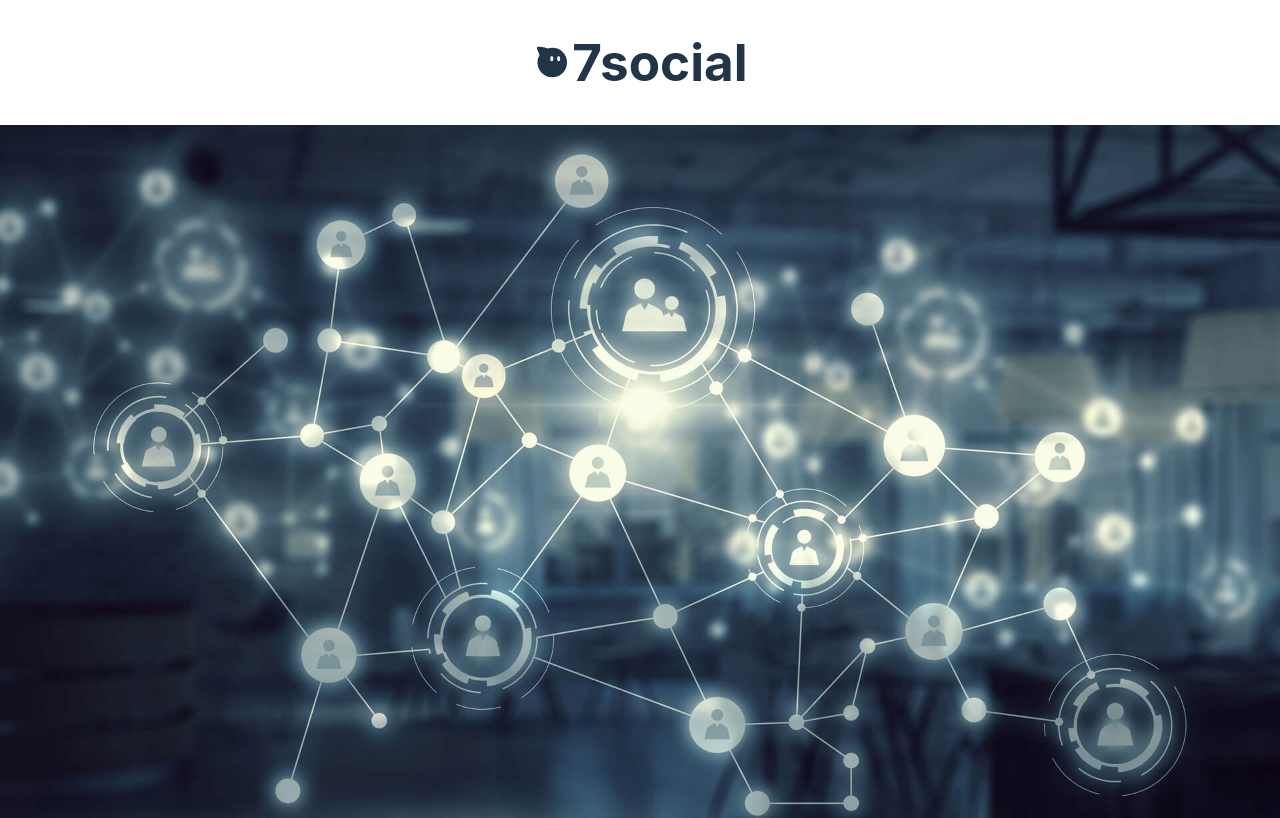
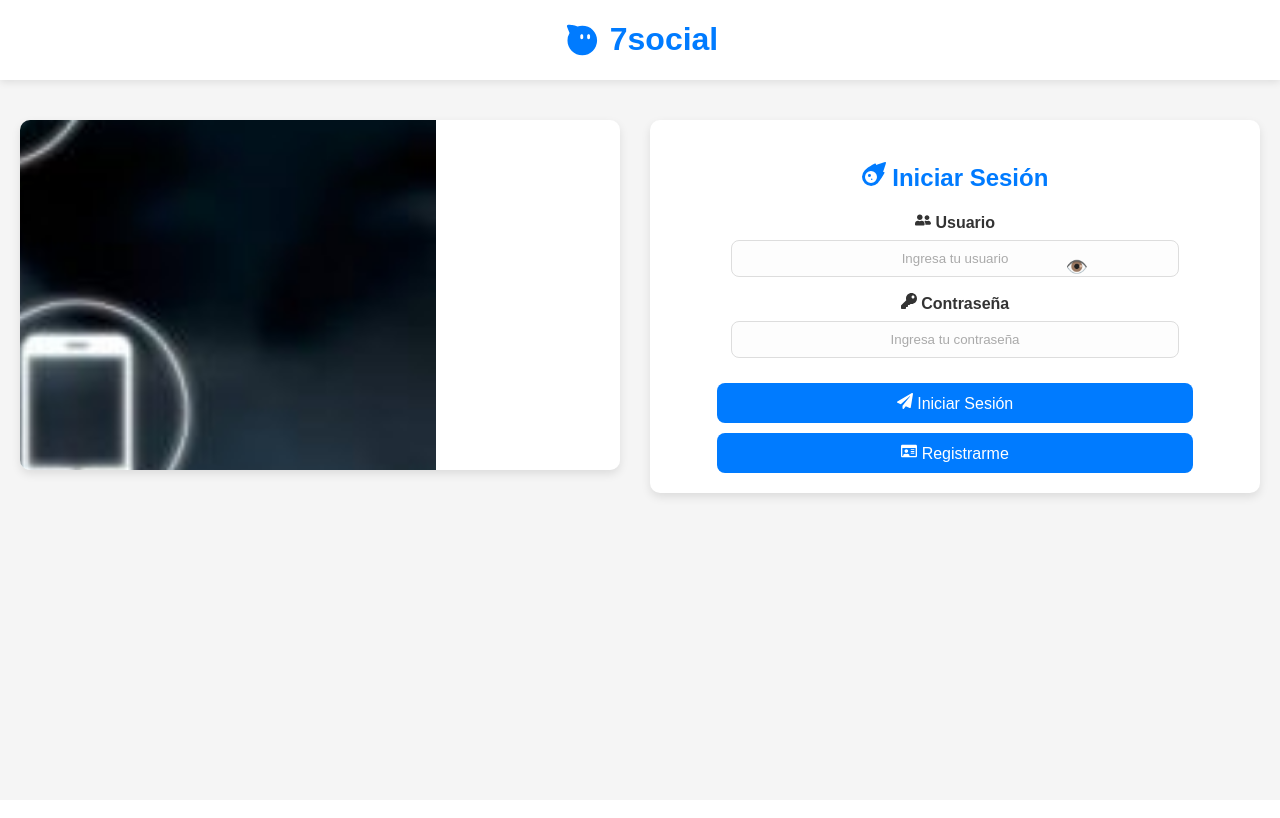
Before and after one commit to Aguiar623/7social, a React (Vite) app in the folder 7SOCIAL-FRONTED/: page / in a window 1280 px wide. Shown: the top 818 px of the page. Built offline with nearby package versions, Linux system fonts and the light colour scheme.

Commit message:
acomodando el home

```diff
--- a/7SOCIAL-FRONTED/src/pages/Home.css
+++ b/7SOCIAL-FRONTED/src/pages/Home.css
@@ -1,205 +1,171 @@
+  /* --- RESET GENERAL --- */
 html, body {
   margin: 0;
   padding: 0;
-    overflow-x: hidden; /* Evita scroll horizontal */
+  overflow-x: hidden;
+  font-family: "Poppins", sans-serif;
+  background-color: #f5f5f5;
 }
 
 *, *::before, *::after {
   box-sizing: border-box;
 }
 
-  .titulo-home{
-    width: 100%; /* Ocupa todo el ancho de la pantalla */
-    height: auto;
+/* --- TÍTULO --- */
+.titulo-home {
+  width: 100%;
+  text-align: center;
+  background-color: white;
+  padding: 20px 10px;
+  box-shadow: 0 2px 8px rgba(0,0,0,0.1);
+  position: sticky;
   top: 0;
-    left: 0;
-    text-align: center; /* Centrar el texto */
-    background-color: #f5f5f5; /* Fondo claro */
-    padding: 30px 10px;
-    z-index: 1000; /* Para que esté por encima del resto */
+  z-index: 100;
 }
 
 .titulo-home h1 {
   margin: 0;
-    font-size: 2.5rem;
+  font-size: 2rem;
   color: #007bff;
+  display: flex;
+  justify-content: center;
+  align-items: center;
+  gap: 8px;
 }
 
+/* --- CONTENEDOR PRINCIPAL --- */
 .home-container {
-    width: auto;
-    height: auto; /* Ocupa toda la altura de la pantalla */
   display: flex;
-    justify-content: flex-start;
-    align-items: stretch;
-    background-color: #f5f5f5; /* Fondo claro */
-    padding: 40px; /* Espaciado interno */
-    padding-top: 10px;
+  justify-content: center;
+  align-items: flex-start;
+  flex-wrap: wrap;
   gap: 30px;
-    padding-left: 30px;
+  padding: 40px 20px;
 }
 
-  .home-content {
-    text-align: left;
-    background-color: #ffffff; /* Fondo blanco para el contenido */
-    padding: 10px 10px;
+/* --- CARRUSEL --- */
+.carousel {
+  flex: 1 1 550px;
+  max-width: 600px;
   border-radius: 10px;
-    box-shadow: 0 4px 6px rgba(0, 0, 0, 0.1);
+  overflow: hidden;
+  position: relative;
+  box-shadow: 0 4px 10px rgba(0,0,0,0.1);
 }
 
-  .home-content h1 {
-    font-size: 2.5rem;
-    color: #007bff; /* Color principal */
-    margin-bottom: 20px;
+.carousel-track {
+  display: flex;
+  width: 400%;
+  animation: scroll 12s infinite linear;
 }
 
-  .home-content p {
-    font-size: 1.2rem;
-    color: #333;
-    margin-bottom: 30px;
+.carousel-image {
+  width: 100%;
+  height: 350px;
+  object-fit: cover;
+  flex-shrink: 0;
 }
 
-  .home-button:hover {
-    background-color: #0056b3; /* Azul más oscuro al pasar el mouse */
+@keyframes scroll {
+  0% { transform: translateX(0); }
+  25% { transform: translateX(-100%); }
+  50% { transform: translateX(-200%); }
+  75% { transform: translateX(-300%); }
+  100% { transform: translateX(0); }
 }
 
-/* Contenedor del carrete */
-  .carousel {
-    flex: 2;
-    max-width: 600px; /* Ajusta el ancho máximo */
-    overflow: hidden; /* Oculta las imágenes que no están visibles */
+/* --- LOGIN / REGISTRO --- */
+.login-bar {
+  flex: 1 1 300px;
+  background-color: white;
+  padding: 20px 25px;
   border-radius: 10px;
-    box-shadow: 0 4px 6px rgba(0, 0, 0, 0.1); /* Sombra */
-  }
-
-/* Track para las imágenes */
-  .carousel-track {
-    display: flex;
-    width: 100%;
-    animation: scroll 10s infinite linear; /* Animación para desplazamiento */
-  }
-
-/* Imágenes dentro del track */
-  .carousel-image {
-    width: 100%; /* Cada imagen ocupa el ancho del contenedor */
-    max-height: 400px;
-    flex-shrink: 0; /* Evita que las imágenes se redimensionen */
-    object-fit: cover;
-  }
-
-/* Animación de desplazamiento */
-  @keyframes scroll {
-  0% {
-    transform: translateX(0);
-  }
-  100% {
-    transform: translateX(-300%); /* Ajusta dependiendo del número de imágenes */
-    }
-  }
-
-  .login-bar {
-    flex: 1;
-    width: 100%;
-    padding: 5px;
-    background-color: #ffffff;
-    border-radius: 10px;
-    box-shadow: 0 4px 6px rgba(0, 0, 0, 0.1);
-    flex-shrink: 0;
+  box-shadow: 0 4px 10px rgba(0,0,0,0.1);
   text-align: center;
 }
 
 .login-bar h2 {
-    text-align: center;
-    margin-bottom: 20px;
-    font-size: 1.5rem;
+  margin-bottom: 15px;
   color: #007bff;
 }
 
+/* --- FORMULARIO --- */
 .form-group {
   margin-bottom: 15px;
-    color: rgb(14, 14, 14);
   display: flex;
   flex-direction: column;
   align-items: center;
 }
 
 .form-group label {
+  font-weight: bold;
+  color: #333;
   margin-bottom: 5px;
-    font-weight: bold;
-    color: black;
+}
+
+.form-group input {
+  width: 80%;
+  padding: 10px;
+  border-radius: 8px;
+  border: 1px solid #ddd;
+  background-color: #fdfdfd;
   text-align: center;
 }
 
-  .form-group input {
-    width: 40%;
-    padding: 10px;
-    color: black;
-    background-color: rgb(253, 252, 252);
-    border: 1px solid #ddd;
-    border-radius: 5px;
-    text-align: center;
-  }
-
-  .form-group input::placeholder{
-    color:#9d9898;
-    opacity: 1;
-  }
-
-  .form-group .info {
-  margin-top: 5px;
-  color: #555;
-  font-size: 14px;
-  text-align: center;
+.form-group input::placeholder {
+  color: #aaa;
 }
 
 .login-button {
-    width: 60%;
+  width: 85%;
+  margin-top: 10px;
   padding: 10px;
   background-color: #007bff;
+  border: none;
   color: white;
-    border: none;
-    border-radius: 10px;
+  border-radius: 8px;
+  cursor: pointer;
   font-size: 1rem;
-    cursor: pointer;
-    transition: background-color 0.3s ease;
-    margin-top: 15px;
+  transition: all 0.3s ease;
 }
 
 .login-button:hover {
   background-color: #0056b3;
 }
 
-  .loading-spinner {
-    text-align: center;
-    margin-bottom: 15px;
-    font-size: 1.2rem;
-    color: #007bff;
-  }
-
-  .input-container {
-      position: relative;
-      width: 250px;
-    }
-    input {
-      width: 100%;
-      padding: 10px 40px 10px 10px;
-      font-size: 16px;
-    }
-
-  .toggle-eye {
+.toggle-eye,
+.toggle-eye1 {
   position: absolute;
-      right: 220px;
-      top: 58%;
-      transform: translateY(-100%);
+  right: 15%;
+  transform: translateY(-140%);
   cursor: pointer;
   font-size: 18px;
 }
 
+/* --- CARGANDO --- */
+.loading-spinner {
+  color: #007bff;
+  font-size: 1.2rem;
+  margin-bottom: 15px;
+}
 
-  .toggle-eye1 {
-      position: absolute;
-      right: 215px;
-      top: 102%;
-      transform: translateY(-130%);
-      cursor: pointer;
-      font-size: 18px;
+/* --- 🔹 RESPONSIVE --- */
+@media (max-width: 768px) {
+  .home-container {
+    flex-direction: column;
+    align-items: center;
+    padding: 20px;
   }
+
+  .carousel-image {
+    height: 250px;
+  }
+
+  .titulo-home h1 {
+    font-size: 1.5rem;
+  }
+
+  .login-bar {
+    width: 90%;
+  }
+}
--- a/7SOCIAL-FRONTED/src/pages/Home.jsx
+++ b/7SOCIAL-FRONTED/src/pages/Home.jsx
@@ -88,141 +88,89 @@ const Home = () => {
   };
 
   return (
-    <div className="flex flex-col items-center justify-center min-h-screen bg-gradient-to-br from-gray-900 to-gray-700 text-white p-4">
-      {/* Título */}
-      <h1 className="flex items-center gap-2 text-3xl md:text-4xl font-bold mb-6">
-        <AiFillAliwangwang size={40} />
-        7social
-      </h1>
-
-      {/* Contenedor principal responsive */}
-      <div className="flex flex-col md:flex-row w-full max-w-5xl bg-gray-800 rounded-2xl shadow-lg overflow-hidden">
+  <>
+    <div className="titulo-home">
+      <h1><AiFillAliwangwang size={40}/>7social</h1>
+      </div>
+    <div className="home-container">
       {/* Carrete de imágenes */}
-        <div className="w-full md:w-1/2 relative">
-          <div className="flex overflow-x-auto snap-x snap-mandatory scrollbar-hide">
-            {["/images/social-1.jpg", "/images/social-2.jpg", "/images/social-3.png", "/images/social-4.png"].map(
-              (src, i) => (
-                <img
-                  key={i}
-                  src={src}
-                  alt={`Imagen ${i + 1}`}
-                  className="w-full h-64 md:h-full object-cover snap-center"
-                />
-              )
-            )}
+      <div className="carousel">
+        <div className="carousel-track">
+          <img src="/images/social-1.jpg" alt="Imagen 1" className="carousel-image" />
+          <img src="/images/social-2.jpg" alt="Imagen 2" className="carousel-image" />
+          <img src="/images/social-3.png" alt="Imagen 3" className="carousel-image" />
+          <img src="/images/social-4.png" alt="Imagen 4" className="carousel-image" />
         </div>
       </div>
-
-        {/* Panel de login / registro */}
-        <div className="w-full md:w-1/2 p-6 md:p-10 flex flex-col justify-center bg-gray-900">
-          {loading && <div className="text-center mb-4 animate-pulse">Cargando...</div>}
-
+      {/* Barra de inicio de sesión o registro */}
+      <div className="login-bar">
+        {loading && <div className="loading-spinner">Cargando...</div>} {/* Indicador de carga */}
         {isRegistering ? (
           <>
-              <h2 className="text-2xl font-bold mb-4 flex items-center gap-2">
-                <FaRegIdCard /> Registrarse
-              </h2>
-              <form onSubmit={handleLoginSubmit} className="flex flex-col gap-3">
-                <input
-                  type="text"
-                  id="register-name"
-                  placeholder="Nombre"
-                  className="p-2 rounded bg-gray-700 focus:ring-2 focus:ring-indigo-400"
+            <h2><FaRegIdCard /> Registrarse</h2>
+            <form onSubmit={handleRegisterSubmit}>
+              <div className="form-group">
+                <label htmlFor="name"><FaUserAlt /> Nombre</label>
+                <input type="text" id="register-name" placeholder="Ingresa tu nombre" />
+              </div>
+              <div className="form-group">
+                <label htmlFor="username"><FaUserFriends /> Usuario</label>
+                <input type="text" id="register-username" placeholder="Ingresa tu usuario" />
+              </div>
+              <div className="form-group">
+                <label htmlFor="email"><FaEnvelope /> Correo Electrónico</label>
+                <input type="email" id="register-email" placeholder="Ingresa tu correo" />
+              </div>
+              <div className="form-group">
+                <label htmlFor="age"><FaBirthdayCake /> Edad</label>
+                <input type="text" id="register-age" placeholder="Selecciona fecha" value={age ?`${age} años` : ""}
+                readOnly onClick={() => hiddenDateRef.current.showPicker()}
                 />
-                <input
-                  type="text"
-                  id="register-username"
-                  placeholder="Usuario"
-                  className="p-2 rounded bg-gray-700 focus:ring-2 focus:ring-indigo-400"
+                <input type="date" ref={hiddenDateRef} style={{ position: "absolute", opacity: 0, pointerEvents: "none"  }} onChange={handleDateChange}
               />
-                <input
-                  type="email"
-                  id="register-email"
-                  placeholder="Correo"
-                  className="p-2 rounded bg-gray-700 focus:ring-2 focus:ring-indigo-400"
-                />
-                <input
-                  type="text"
-                  id="register-age"
-                  placeholder={age ? `${age} años` : "Edad"}
-                  readOnly
-                  onClick={() => hiddenDateRef.current.showPicker()}
-                  className="p-2 rounded bg-gray-700 focus:ring-2 focus:ring-indigo-400"
-                />
-                <input
-                  type="date"
-                  ref={hiddenDateRef}
-                  className="hidden"
-                  onChange={handleDateChange}
-                />
-                <div className="relative">
-                  <input
-                    type={showRegisterPassword ? "text" : "password"}
-                    id="register-password"
-                    placeholder="Contraseña"
-                    className="p-2 rounded bg-gray-700 focus:ring-2 focus:ring-indigo-400 w-full"
-                  />
-                  <span
-                    onClick={() => setShowRegisterPassword(!showRegisterPassword)}
-                    className="absolute right-3 top-2 cursor-pointer"
-                  >
-                    {showRegisterPassword ? "🙈" : "👁️"}
-                  </span>
               </div>
-                <button type="submit" className="bg-indigo-600 hover:bg-indigo-700 p-2 rounded mt-2">
-                  <FaPaperPlane className="inline-block mr-2" /> Registrarse
-                </button>
+              <div className="form-group">
+                <label htmlFor="password"><FaKey /> Contraseña</label>
+                <input type={showRegisterPassword ? "text" : "password"} id="register-password" placeholder="Ingresa tu contraseña" />
+                <span className="toggle-eye1" onClick={ ()=> setShowRegisterPassword(!showRegisterPassword)}>{showRegisterPassword ? "🙈" : "👁️"}</span>
+              </div>
+              <button type="submit" className="login-button"><FaPaperPlane /> Registrarse</button>
               <button
                 type="button"
-                  onClick={() => setIsRegistering(false)}
-                  className="bg-gray-600 hover:bg-gray-700 p-2 rounded mt-2"
+                className="login-button"
+                onClick={() => setIsRegistering(false)} // Volver al formulario de inicio de sesión
               >
-                  <FaMeteor className="inline-block mr-2" /> Volver a Iniciar Sesión
+                <FaMeteor /> Volver a Iniciar Sesión
               </button>
             </form>
           </>
         ) : (
           <>
-              <h2 className="text-2xl font-bold mb-4 flex items-center gap-2">
-                <FaMeteor /> Iniciar Sesión
-              </h2>
-              <form onSubmit={handleLoginSubmit} className="flex flex-col gap-3">
-                <input
-                  type="text"
-                  id="username"
-                  placeholder="Usuario"
-                  className="p-2 rounded bg-gray-700 focus:ring-2 focus:ring-indigo-400"
-                />
-                <div className="relative">
-                  <input
-                    type={showPassword ? "text" : "password"}
-                    id="password"
-                    placeholder="Contraseña"
-                    className="p-2 rounded bg-gray-700 focus:ring-2 focus:ring-indigo-400 w-full"
-                  />
-                  <span
-                    onClick={() => setShowPassword(!showPassword)}
-                    className="absolute right-3 top-2 cursor-pointer"
-                  >
-                    {showPassword ? "🙈" : "👁️"}
-                  </span>
+            <h2><FaMeteor /> Iniciar Sesión</h2>
+            <form onSubmit={handleLoginSubmit}>
+              <div className="form-group">
+                <label htmlFor="username"><FaUserFriends /> Usuario</label>
+                <input type="text" id="username" placeholder="Ingresa tu usuario" />
               </div>
-                <button type="submit" className="bg-indigo-600 hover:bg-indigo-700 p-2 rounded mt-2">
-                  <FaPaperPlane className="inline-block mr-2" /> Iniciar Sesión
-                </button>
+              <div className="form-group">
+                <label htmlFor="password"><FaKey /> Contraseña</label>
+                <input type={showPassword ? "text" : "password"} id="password" placeholder="Ingresa tu contraseña" />
+                <span className="toggle-eye" onClick={ ()=> setShowPassword(!showPassword)}>{showPassword ? "🙈" : "👁️"}</span>
+              </div>
+              <button type="submit" className="login-button"><FaPaperPlane /> Iniciar Sesión</button>
               <button
                 type="button"
-                  onClick={() => setIsRegistering(true)}
-                  className="bg-gray-600 hover:bg-gray-700 p-2 rounded mt-2"
+                className="login-button"
+                onClick={() => setIsRegistering(true)} // Cambiar al formulario de registro
               >
-                  <FaRegIdCard className="inline-block mr-2" /> Registrarme
+                <FaRegIdCard /> Registrarme
               </button>
             </form>
           </>
         )}
       </div>
     </div>
-    </div>
+</>
 );
 };
 
```
Lines whose indentation alone changed are shown as unchanged.
